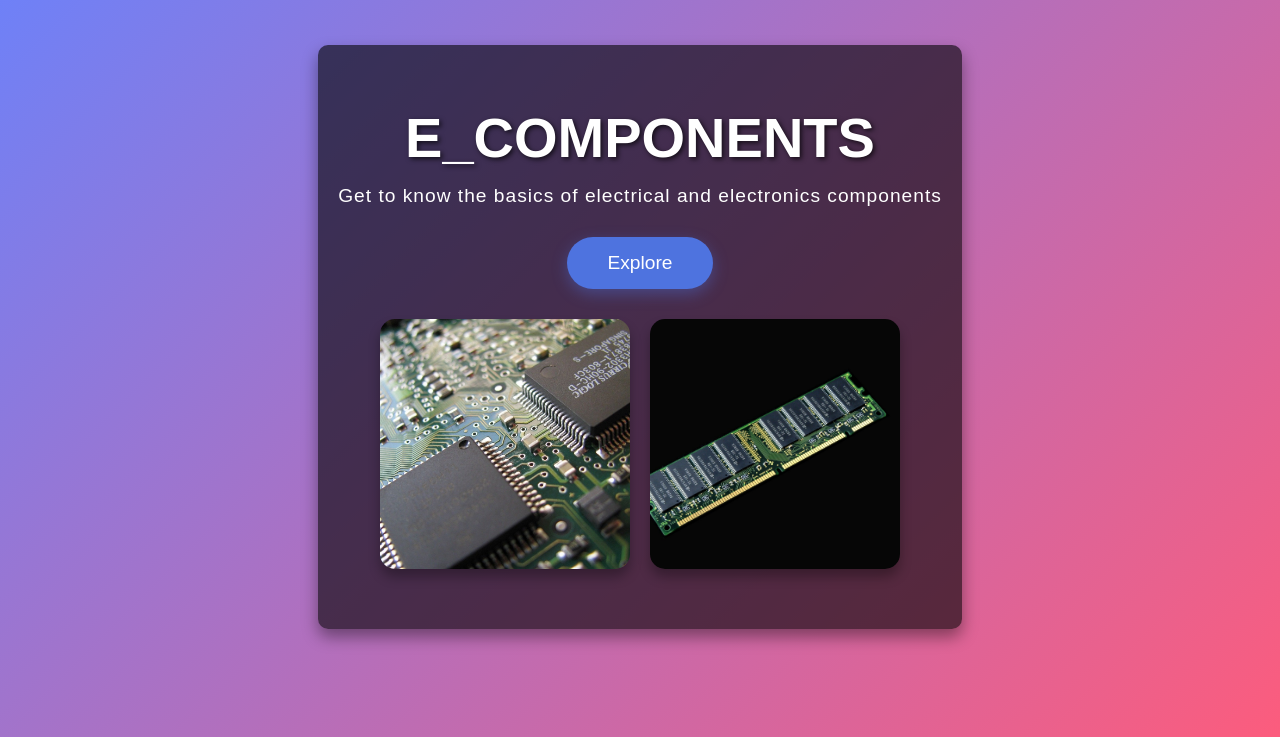
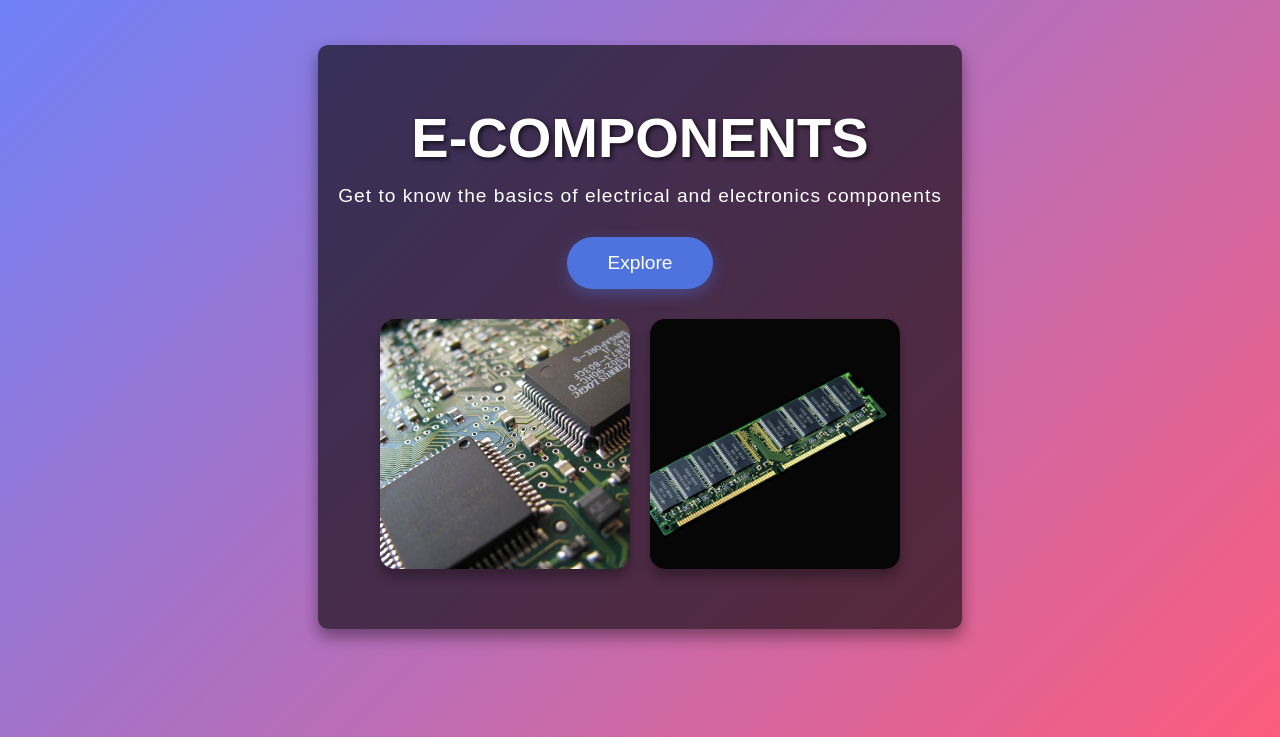
Before and after one commit to GowthamiP123/E-component, a plain HTML site: page index.html in a window 1280 px wide. Shown: the part 63-800 px from the top of the page. Drawn offline with Linux system fonts and the light colour scheme.

Commit message:
Update index.html

```diff
--- a/index.html
+++ b/index.html
@@ -141,7 +141,7 @@
 
     <!-- Header Section -->
     <header class="header">
-        <h1>E_COMPONENTS</h1>
+        <h1>E-COMPONENTS</h1>
         <p>Get to know the basics of electrical and electronics components</p>
         <a href="homepage.html" class="explore-button">Explore</a>
 
```
